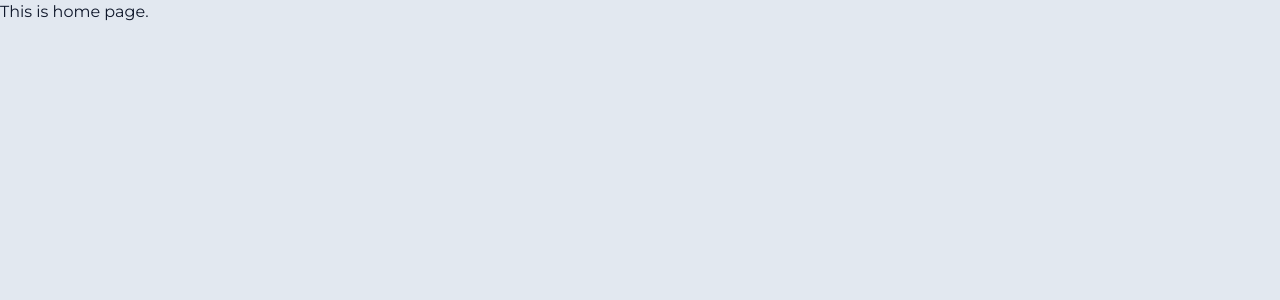
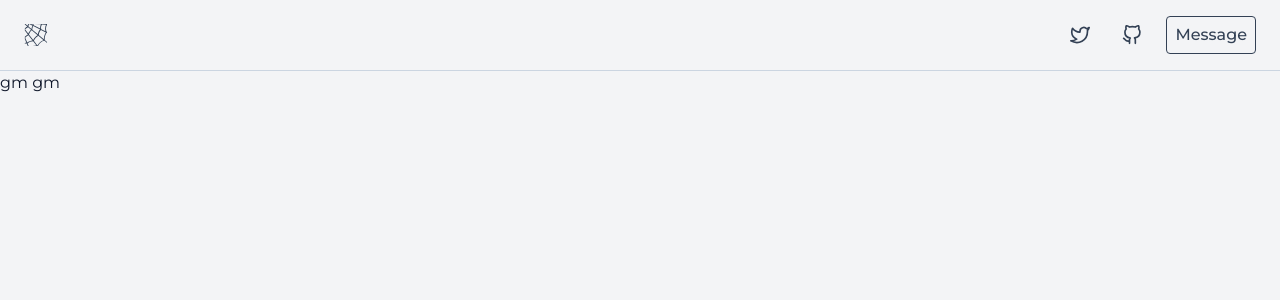
Before and after one commit to web3slinger/web3slinger, a React (Vite) app: page /about in a window 1280 px wide. Shown: the top 300 px of the page. Built offline with nearby package versions, Linux system fonts and the light colour scheme.

Commit message:
Build navigation bar

```diff
--- a/package.json
+++ b/package.json
@@ -10,6 +10,7 @@
   "dependencies": {
     "react": "^18.0.0",
     "react-dom": "^18.0.0",
+    "react-icons": "^4.3.1",
     "react-router-dom": "^6.3.0"
   },
   "devDependencies": {
--- /dev/null
+++ b/src/components/Navbar.jsx
@@ -0,0 +1,44 @@
+import React from 'react'
+import { Link } from 'react-router-dom'
+import { GiCobweb } from 'react-icons/gi'
+import { FiTwitter, FiGithub } from 'react-icons/fi'
+
+const Navbar = () => {
+  const TWITTER_URL = 'https://twitter.com/web3slinger'
+  const GITHUB_URL = 'https://github.com/web3slinger'
+  const EMAIL = 'web3slinger@gmail.com'
+
+  return (
+    <nav className='border-b text-slate-700 border-slate-300'>
+      <div className='flex flex-wrap items-center justify-between px-6 py-4'>
+        <Link className='text-2xl cursor-pointer' to='/'>
+          <GiCobweb />
+        </Link>
+        <div className='flex items-center justify-between'>
+          <a
+            href={TWITTER_URL}
+            target='_blank'
+            className='px-4 py-2 text-xl cursor-pointer'
+          >
+            <FiTwitter />
+          </a>
+          <a
+            href={GITHUB_URL}
+            target='_blank'
+            className='px-4 py-2 text-xl cursor-pointer'
+          >
+            <FiGithub />
+          </a>
+          <a
+            href={`mailto:${EMAIL}`}
+            className='px-2 py-1.5 ml-2 border rounded cursor-pointer font-medium border-slate-700'
+          >
+            Message
+          </a>
+        </div>
+      </div>
+    </nav>
+  )
+}
+
+export default Navbar
--- a/src/index.css
+++ b/src/index.css
@@ -6,6 +6,6 @@
 
 @layer base {
   body {
-    @apply text-slate-900 bg-slate-200 font-montserrat;
+    @apply bg-gray-100 text-slate-900 font-montserrat;
   }
 }
--- a/src/pages/About.jsx
+++ b/src/pages/About.jsx
@@ -1,10 +1,13 @@
-import React from 'react'
+import Navbar from '../components/Navbar'
 
-function About() {
+const About = () => {
   return (
-    <div>
-      <h1>This is home page.</h1>
-    </div>
+    <>
+      <Navbar />
+      <div>
+        <h1>gm gm</h1>
+      </div>
+    </>
   )
 }
 
```
Also changed, not shown: 1 other file (tests, documents, lock files or other folders).
